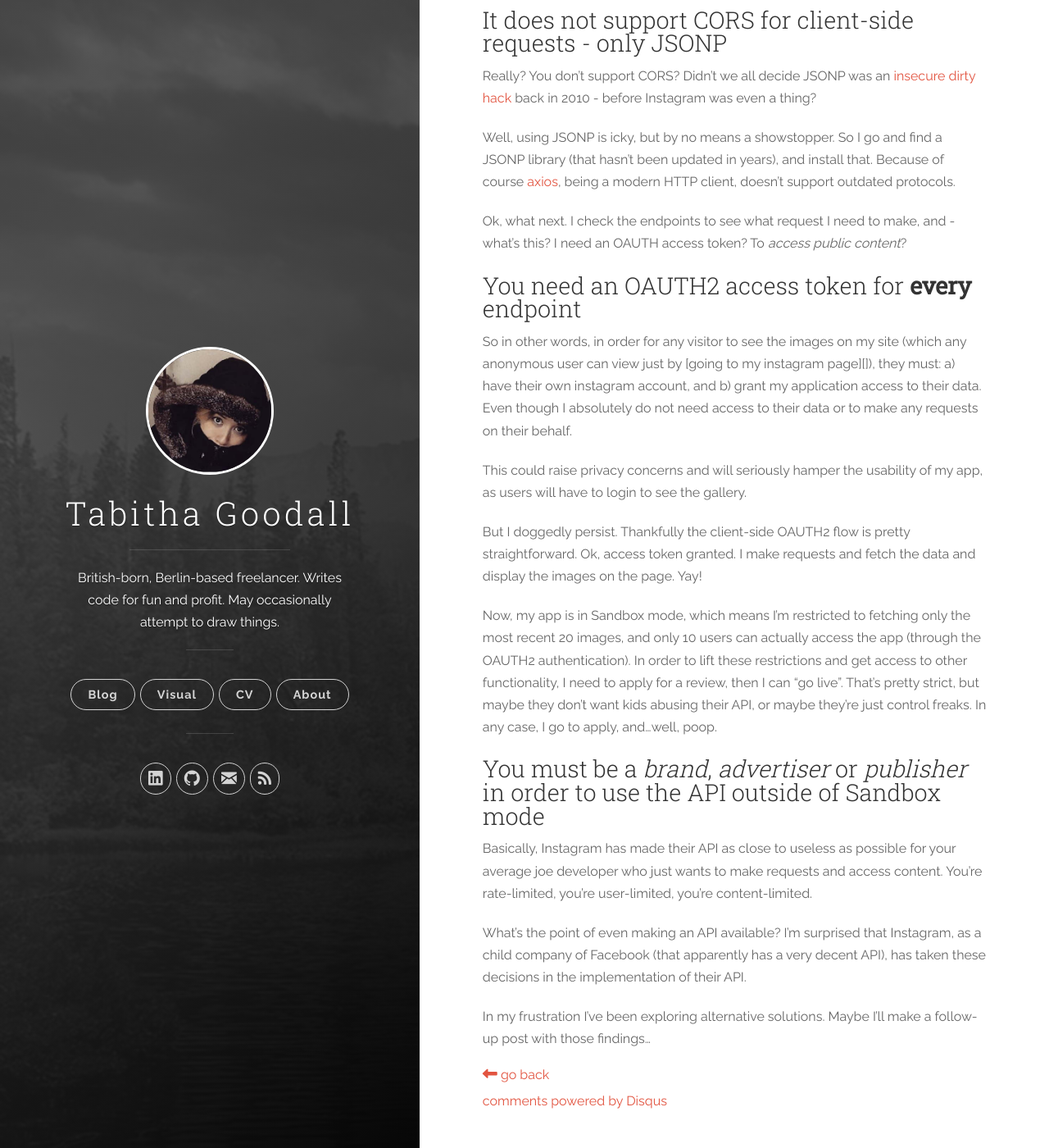
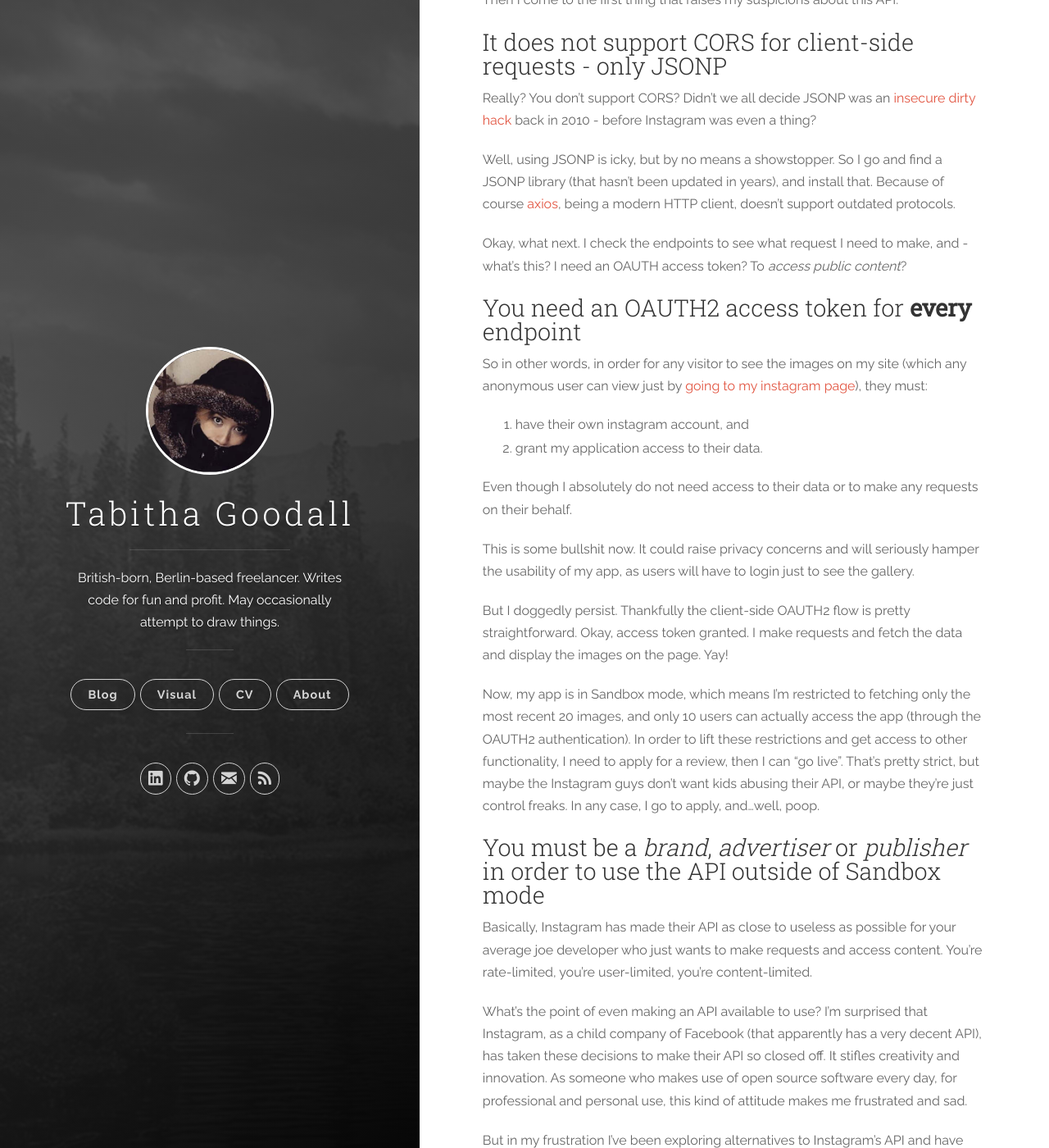
Before and after one commit to twitchett/twitchett.github.io, a Jekyll site: the page built from src/_posts/2017-04-23-why-instagrams-api-sucks.md, in a window 1280 px wide and 1400 px high, scrolled down 917 px. Shown: the whole window at 82% size. Built offline with Jekyll 4.4.1, drawn with Linux system fonts in a browser that asks for light colours; nearby versions of some CDN libraries; our own code applies the rules of GitHub Pages for plain Markdown files; comment, search, counter and statistics services are not loaded; some of the changed text lies outside the part shown.

Commit message:
post: meta data, small edits

```diff
--- a/src/_posts/2017-04-23-why-instagrams-api-sucks.md
+++ b/src/_posts/2017-04-23-why-instagrams-api-sucks.md
@@ -1,16 +1,25 @@
+---
+layout: post
+date:   2017-04-23 12:30:00
+title:  "Why Instagram's API sucks"
+categories: [bitching]
+tags: [tech, instagram, api, cors, oauth2]
+comments: true
+
+---
+I built a little [React app][react_app] to display images from my Instagram stream. Writing React was fun; anything that touched Instagram's API was not. Now, after a few days of wrangling, I've just decided to sod the whole thing off and hack my own solution together.
+
+It's not as if I'm using the API for anything particularly ambitious/nefarious - all I want I do is *fetch my own images* in order to display them on my own site. A simple requirement, probably the most common use case for any client of their API. Yet apparently this is not something Instagram wants you to be able to do.
+
 TL;DR version. Instagram's API sucks because:
 
 1. It does not support CORS requests, only JSONP
-2. It requires an OAUTH token to fetch publicly available content
-3. Unless you're a brand, advertiser or publisher, you are *restricted to the latest 20 images*, and a *maximum of 10 users* can access your app
+2. You can't access publicly available content without an OAUTH token
+3. Unless you're a brand, advertiser or publisher, you are *restricted to the most recent 20 images*, and a *maximum of 10 users* can access your app
 
-....
+In more detail... (please excuse the change of tense, maybe I'll edit it at some point).
 
-I built a little React app to display images from my Instagram stream. Writing React was fun; anything that toucheded Instagram's API was not. Now, after a few days of wrangling, I've just decided to sod the whole thing off and hack my own solution together.
-
-It's not like I'm trying to do anything particularly ambitious - all I want I do is *fetch my own images* in order to display them on my own site. A simple requirement, right? Probably the most common use case for any client of their API.
-
-So I go to the [instagram developer site][instagram_api] to register my app. It wants me to submit a URL that has my privacy policy. My privacy policy? For what? Protecting my own data from myself? Um, okay, whatever. I toss one together, register my client and move on.
+The first thing I do is go to the [instagram developer site][instagram_api] to register my app. It wanted me to submit a URL to my privacy policy. My privacy policy? For what? Protecting my own data from myself? Um, okay, whatever. I toss one together, register my client and move on.
 
 Then I come to the first thing that raises my suspicions about this API:
 
@@ -20,29 +29,32 @@
 
 Well, using JSONP is icky, but by no means a showstopper. So I go and find a JSONP library (that hasn't been updated in years), and install that. Because of course [axios][axios], being a modern HTTP client, doesn't support outdated protocols.
 
-Ok, what next. I check the endpoints to see what request I need to make, and - what's this? I need an OAUTH access token? To *access public content*?
+Okay, what next. I check the endpoints to see what request I need to make, and - what's this? I need an OAUTH access token? To *access public content*?
 
 ### You need an OAUTH2 access token for **every** endpoint
 
-So in other words, in order for any visitor to see the images on my site (which any anonymous user can view just by [going to my instagram page][]), they must:
-a) have their own instagram account, and
-b) grant my application access to their data.
+So in other words, in order for any visitor to see the images on my site (which any anonymous user can view just by [going to my instagram page][my_instagram]), they must:
+
+1. have their own instagram account, and
+2. grant my application access to their data.
+
 Even though I absolutely do not need access to their data or to make any requests on their behalf.
 
-This could raise privacy concerns and will seriously hamper the usability of my app, as users will have to login to see the gallery.
+This is some bullshit now. It could raise privacy concerns and will seriously hamper the usability of my app, as users will have to login just to see the gallery.
 
-But I doggedly persist. Thankfully the client-side OAUTH2 flow is pretty straightforward. Ok, access token granted. I make requests and fetch the data and display the images on the page. Yay!
+But I doggedly persist. Thankfully the client-side OAUTH2 flow is pretty straightforward. Okay, access token granted. I make requests and fetch the data and display the images on the page. Yay!
 
-Now, my app is in Sandbox mode, which means I'm restricted to fetching only the most recent 20 images, and only 10 users can actually access the app (through the OAUTH2 authentication). In order to lift these restrictions and get access to other functionality, I need to apply for a review, then I can "go live". That's pretty strict, but maybe they don't want kids abusing their API, or maybe they're just control freaks. In any case, I go to apply, and...well, poop.
+Now, my app is in Sandbox mode, which means I'm restricted to fetching only the most recent 20 images, and only 10 users can actually access the app (through the OAUTH2 authentication). In order to lift these restrictions and get access to other functionality, I need to apply for a review, then I can "go live". That's pretty strict, but maybe the Instagram guys don't want kids abusing their API, or maybe they're just control freaks. In any case, I go to apply, and...well, poop.
 
 ### You must be a *brand*, *advertiser* or *publisher* in order to use the API outside of Sandbox mode
 
 Basically, Instagram has made their API as close to useless as possible for your average joe developer who just wants to make requests and access content. You're rate-limited, you're user-limited, you're content-limited.
 
-What's the point of even making an API available? I'm surprised that Instagram, as a child company of Facebook (that apparently has a very decent API), has taken these decisions in the implementation of their API.
+What's the point of even making an API available to use? I'm surprised that Instagram, as a child company of Facebook (that apparently has a very decent API), has taken these decisions to make their API so closed off. It stifles creativity and innovation. As someone who makes use of open source software every day, for professional and personal use, this kind of attitude makes me frustrated and sad.
 
-In my frustration I've been exploring alternative solutions. Maybe I'll make a follow-up post with those findings...
+But in my frustration I've been exploring alternatives to Instagram's API and have come across some useful tools. Maybe I'll make a follow-up post with those findings...
 
+[react_app]: /visual
 [axios]: https://github.com/mzabriskie/axios
 [instagram_api]: https://www.instagram.com/developer/
 [jsonp_insecure]: https://en.wikipedia.org/wiki/JSONP#Security_concerns
```
